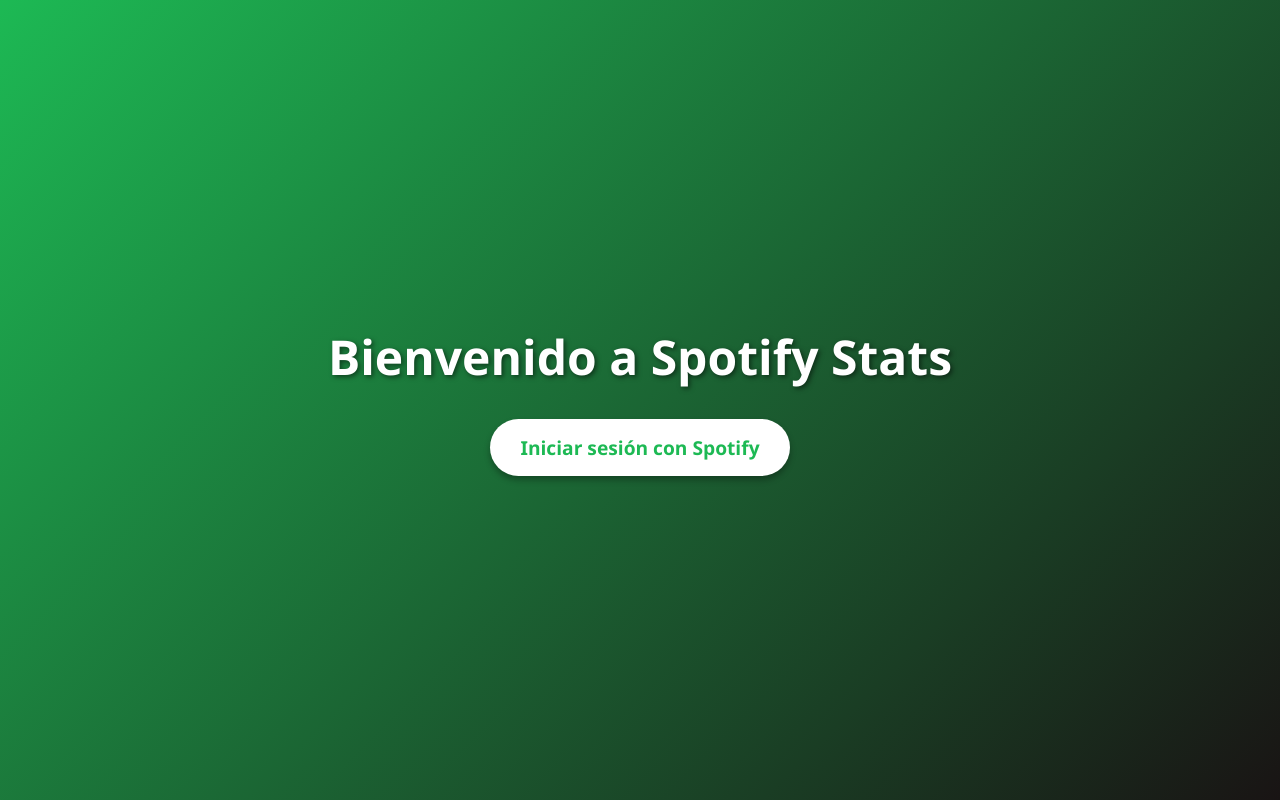
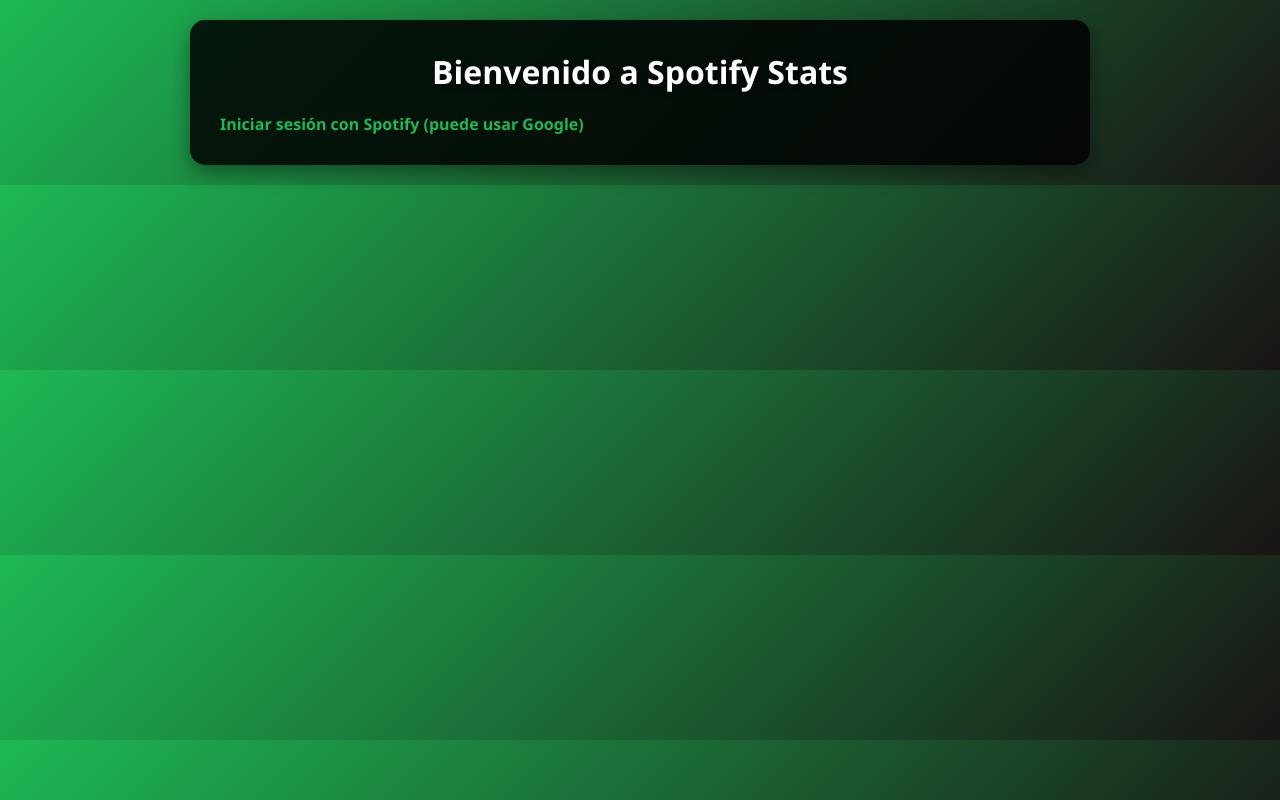
Before and after one commit to ismael123439/spotify-stats, a Flask app: page / in a window 1280 px wide. Run offline with Flask 3, Linux system fonts and the light colour scheme.

Commit message:
espero q ande en versel

```diff
--- a/app.py
+++ b/app.py
@@ -1,14 +1,14 @@
 from flask import Flask, redirect, request, session, url_for, render_template
 import requests
+import os
 from dotenv import load_dotenv
-import os
 
 app = Flask(__name__)
 app.secret_key = "SML64536a"
 
-maxartist = 20   #miaximo de 50
+MAX_ARTISTS = 10  # máximo de artistas a mostrar
 
-load_dotenv()  # Carga las variables del .env
+load_dotenv()
 
 CLIENT_ID = os.getenv("SPOTIFY_CLIENT_ID")
 CLIENT_SECRET = os.getenv("SPOTIFY_CLIENT_SECRET")
@@ -54,25 +54,29 @@ def top_artists():
     if not token:
         return redirect(url_for("login"))
 
+    # Obtener time_range desde query string, default medium_term
+    time_range = request.args.get("time_range", "medium_term")
+
     headers = {"Authorization": f"Bearer {token}"}
-    response = requests.get(SPOTIFY_API_URL, headers=headers, params={"limit": maxartist})
+    response = requests.get(
+        "https://api.spotify.com/v1/me/top/artists",
+        headers=headers,
+        params={"limit": 10, "time_range": time_range}
+    )
 
     if response.status_code != 200:
         return f"Error: {response.json()}"
 
     data = response.json()
-    artistas = []
-    for artist in data["items"]:
-        artistas.append({
+    artistas = [
+        {
             "name": artist["name"],
             "url": artist["external_urls"]["spotify"],
             "image": artist["images"][0]["url"] if artist["images"] else None
-        })
+        }
+        for artist in data["items"]
+    ]
 
-    if not artistas:
-        return "No se encontraron artistas."
-
-    return render_template("top_artists.html", artistas=artistas)
-
+    return render_template("top_artists.html", artistas=artistas, selected_range=time_range)
 if __name__ == "__main__":
     app.run(debug=True, port=5000)
--- a/requirements.txt
+++ b/requirements.txt
@@ -1,4 +1,5 @@
-Flask==2.3.4
+Flask==2.3.3
 requests==2.32.0
-spotipy==2.28.0
+spotipy==2.25.1
 python-dotenv==1.0.0
+plotly==5.18.0
--- a/static/styles.css
+++ b/static/styles.css
@@ -21,10 +21,9 @@ body {
     box-shadow: 0 8px 20px rgba(0,0,0,0.4);
 }
 
-h1 {
+h1, h2 {
     text-align: center;
     margin-bottom: 20px;
-    font-size: 2.5rem;
     text-shadow: 2px 2px 5px rgba(0,0,0,0.6);
 }
 
--- a/templates/index.html
+++ b/templates/index.html
@@ -3,56 +3,12 @@
 <head>
     <meta charset="UTF-8">
     <title>Spotify Login</title>
-    <style>
-        /* Reset básico */
-        * {
-            margin: 0;
-            padding: 0;
-            box-sizing: border-box;
-            font-family: 'Segoe UI', Tahoma, Geneva, Verdana, sans-serif;
-        }
-
-        body {
-            display: flex;
-            justify-content: center;
-            align-items: center;
-            height: 100vh;
-            background: linear-gradient(135deg, #1DB954, #191414);
-            color: #fff;
-            text-align: center;
-        }
-
-        h1 {
-            font-size: 3rem;
-            margin-bottom: 30px;
-            text-shadow: 2px 2px 5px rgba(0,0,0,0.5);
-        }
-
-        a.login-btn {
-            display: inline-block;
-            padding: 15px 30px;
-            font-size: 1.2rem;
-            color: #1DB954;
-            background: #fff;
-            border-radius: 50px;
-            text-decoration: none;
-            font-weight: bold;
-            transition: all 0.3s ease;
-            box-shadow: 0 4px 6px rgba(0,0,0,0.3);
-        }
-
-        a.login-btn:hover {
-            background: #1ed760;
-            color: #fff;
-            transform: translateY(-3px);
-            box-shadow: 0 6px 8px rgba(0,0,0,0.4);
-        }
-    </style>
+    <link rel="stylesheet" href="{{ url_for('static', filename='styles.css') }}">
 </head>
 <body>
-    <div>
+    <div class="container">
         <h1>Bienvenido a Spotify Stats</h1>
-        <a class="login-btn" href="{{ url_for('login') }}">Iniciar sesión con Spotify</a>
+        <a href="{{ url_for('login') }}">Iniciar sesión con Spotify (puede usar Google)</a>
     </div>
 </body>
 </html>
```
Also changed, not shown: other parts of static/styles.css (+42 -9 lines), templates/top_artists.html (+14 -2 lines).
